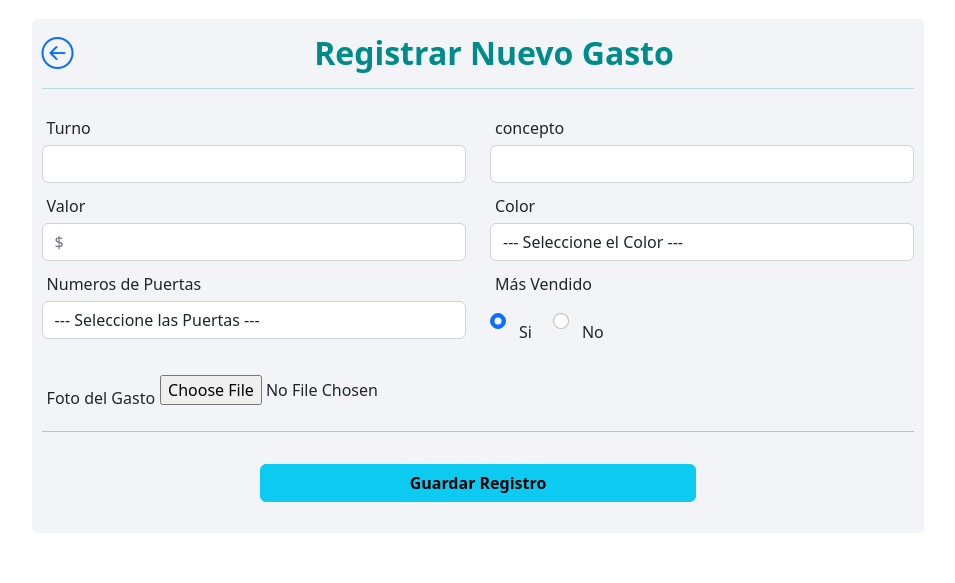
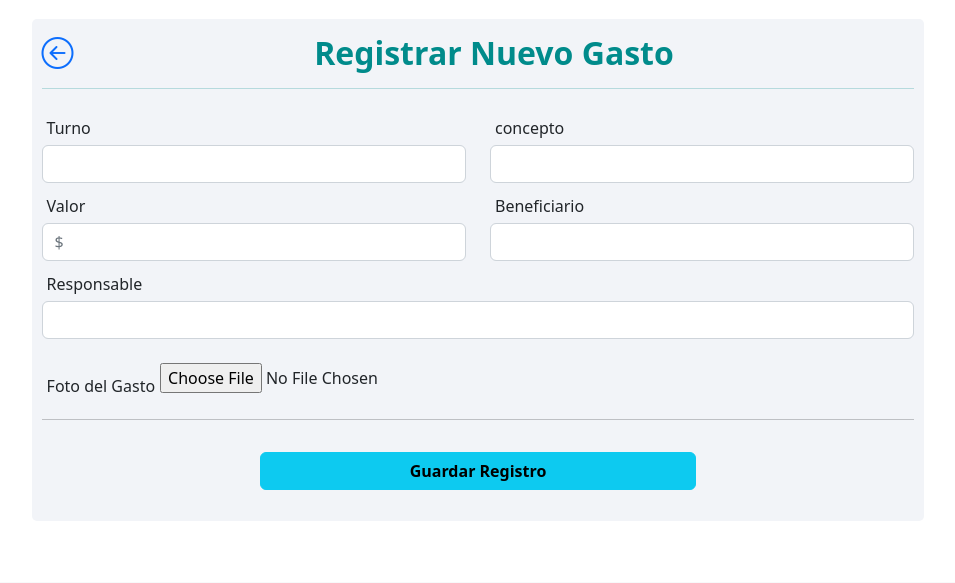
Before and after one commit to aagude18/SATH-Sistema-Arqueo-Turnos-Hotel-, a Flask app: page /registrar-Gasto in a window 1280 px wide. Shown: the part 218-801 px from the top of the page, without its empty margins (162-1117 px from the left). After the commit the page ends 708 px from the top, so only its background shows below. Run offline with Flask 2, Linux system fonts and the light colour scheme; some libraries are stand-ins or nearby versions.

Commit message:
Se actualiza tabla gastos en bd2 con responsable y beneficiario

```diff
--- a/index.py
+++ b/index.py
@@ -324,13 +324,12 @@ def formAddGasto():
         turno               = request.form['turno']
         concepto            = request.form['concepto']
         valor               = request.form['valor']
-        color               = request.form['color']
-        puertas             = request.form['puertas']
-        favorito            = request.form['favorito']
+        beneficiario        = request.form['beneficiario']
+        responsable         = request.form['responsable']
         if(request.files['foto'] !=''):
             file     = request.files['foto'] #recibiendo el archivo
             nuevoNombreFile = recibeFoto(file) #Llamado la funcion que procesa la imagen
-            resultData = registrarGasto(turno, concepto, valor, color, puertas, favorito, nuevoNombreFile)
+            resultData = registrarGasto(turno, concepto, valor, beneficiario, responsable, nuevoNombreFile)
             if(resultData ==1):
                 return render_template('layout2.html', miData = listaGastos(), msg='El Registro fue un éxito', tipo=1)
             else:
@@ -372,19 +371,18 @@ def  formActualizarGasto(idGasto):
     if request.method == 'POST':
         turno           = request.form['turno']
         concepto        = request.form['concepto']
-        valor            = request.form['valor']
-        color           = request.form['color']
-        puertas         = request.form['puertas']
-        favorito        = request.form['favorito']
+        valor           = request.form['valor']
+        beneficiario    = request.form['beneficiario']
+        responsable     = request.form['responsable']
 
         #Script para recibir el archivo (foto)
         if(request.files['foto']):
             file     = request.files['foto']
             fotoForm = recibeFoto(file)
-            resultData = recibeActualizarGasto(turno, concepto, valor, color, puertas, favorito, fotoForm, idGasto)
+            resultData = recibeActualizarGasto(turno, concepto, valor, beneficiario, responsable, fotoForm, idGasto)
         else:
             fotoGasto  ='sin_foto.jpg'
-            resultData = recibeActualizarGasto(turno, concepto, valor, color, puertas, favorito, fotoGasto, idGasto)
+            resultData = recibeActualizarGasto(turno, concepto, valor, beneficiario, responsable, fotoGasto, idGasto)
 
         if(resultData ==1):
             return render_template('layout2.html', miData = listaGastos(), msg='Datos actualizados', tipo=1)
--- a/templates/acciones/add.html
+++ b/templates/acciones/add.html
@@ -29,38 +29,15 @@
                 <input type="text" name="valor" class="form-control" placeholder="$" required>
             </div>
             <div class="col">
-                <label for="color">Color</label>
-                <select name="color" class="form-control" required>
-                    <option value="">--- Seleccione el Color ---</option>
-                    <option value="Rojo">Rojo</option>
-                    <option value="Gris">Gris</option>
-                    <option value="Blanco">Blanco</option>
-                    <option value="Plata">Plata</option>
-                </select>
+                <label for="beneficiario">Beneficiario</label>
+                <input type="text" name="beneficiario" class="form-control" required>
             </div>
         </div>
 
         <div class="row">
             <div class="col">
-                <label for="puertas">Numeros de Puertas</label>
-                <select name="puertas" class="form-control" required>
-                    <option value="">--- Seleccione las Puertas ---</option>
-                    <option value="2">2</option>
-                    <option value="4">4</option>
-                </select>
-            </div>
-
-            <div class="col">
-                <label for="puertas">Más Vendido</label>
-                <br><br>
-                <div class="form-check form-check-inline">
-                    <input class="form-check-input" type="radio" name="favorito" value="Si" checked>
-                    <label class="form-check-label" for="favorito">Si</label>
-                </div>
-                <div class="form-check form-check-inline">
-                    <input class="form-check-input" type="radio" name="favorito" value="No">
-                    <label class="form-check-label" for="favorito">No</label>
-                </div>
+                <label for="responsable">Responsable</label>
+                <input type="text" name="responsable" class="form-control" required>
             </div>
         </div>
 
--- a/templates/acciones/lista.html
+++ b/templates/acciones/lista.html
@@ -8,7 +8,7 @@
                 <th scope="col">#</th>
                 <th scope="col">Turno</th>
                 <th scope="col">Concepto</th>
-                <th scope="col">Año</th>
+                <th scope="col">Valor</th>
                 <th scope="col">Foto</th>
                 <th scope="col">Acciones</th>
             </tr>
--- a/templates/layout2.html
+++ b/templates/layout2.html
@@ -4,7 +4,7 @@
 <head>
   <meta charset="utf-8">
   <meta name="viewport" content="width=device-width, initial-scale=1">
-  <title>Crud con FLASK - PYTHON y MySQL</title>
+  <title>Registro de Gastos</title>
   <link rel="shortcut icon" href="{{url_for('static', filename ='imgs/favicon.png')}}" type="image/x-icon">
   <link rel="stylesheet" href="{{ url_for('static', filename ='css/bootstrap.min.css') }}">
   <link rel="stylesheet" href="https://cdn.jsdelivr.net/npm/bootstrap-icons@1.10.2/font/bootstrap-icons.css">
```
Also changed, not shown: controller/controllerGasto.py (+11 -12 lines), templates/acciones/update.html (+4 -37 lines), templates/acciones/view.html (+3 -4 lines), static/fotos_gastos/LQHSP79G8OJCZA6YD0MV.png (added), static/fotos_gastos/NT_B9HDLMUQOYEPK7RVA.png (added).
